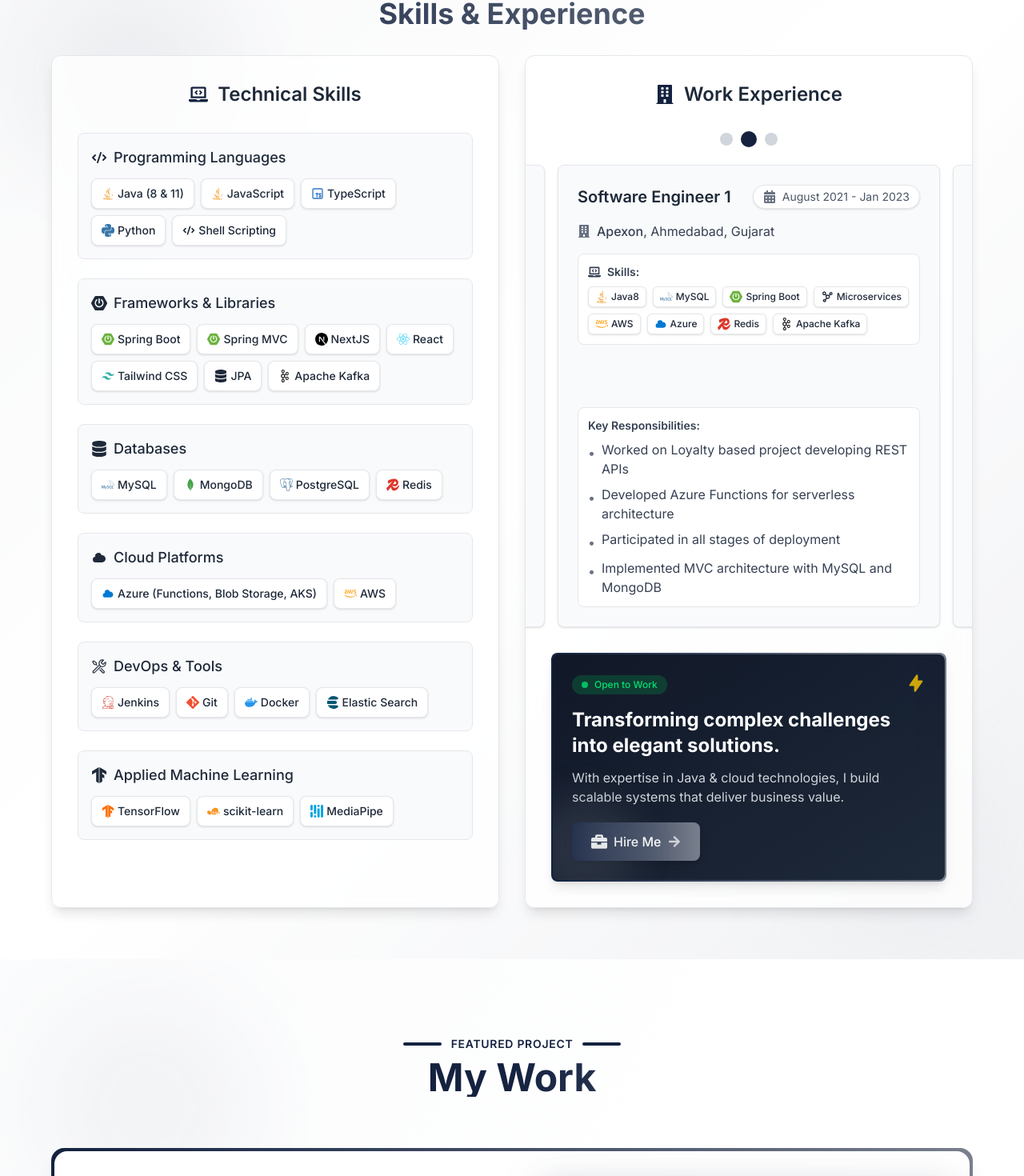
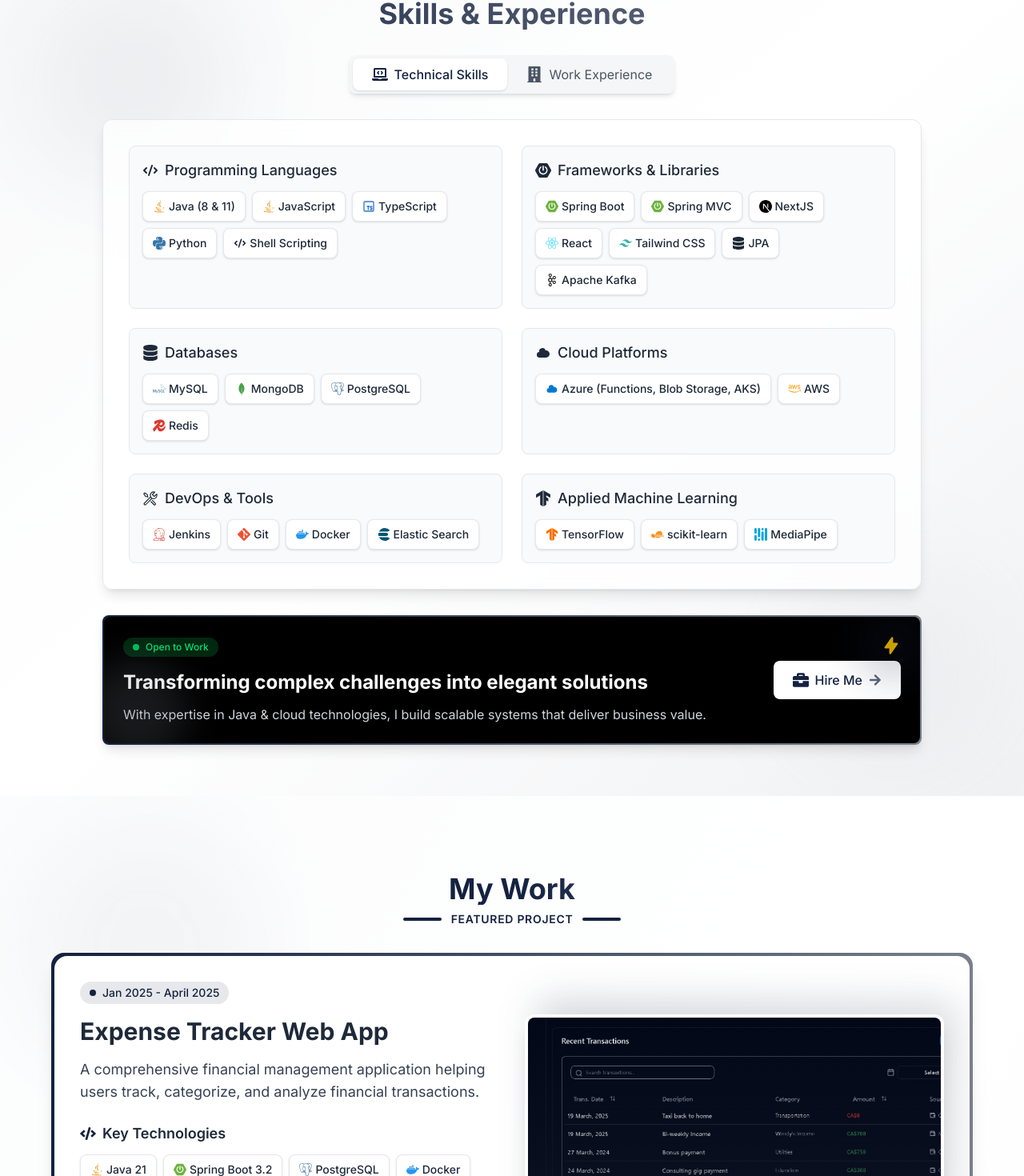
Before and after one commit to abhishek08vyas/portfolio, a Next.js app: page / in a window 1280 px wide. Shown: the part 867-2337 px from the top of the page at 80% size. Built offline with nearby package versions, Linux system fonts and the light colour scheme.

Commit message:
updated css

```diff
--- a/src/components/Projects.tsx
+++ b/src/components/Projects.tsx
@@ -193,15 +193,16 @@
       <div className="container mx-auto px-4 relative z-10">
         {/* Featured Project Spotlight */}
         <div className="mb-24">
-          <div className="flex items-center justify-center gap-3 mb-2">
+
+          <h2 className="text-4xl font-bold text-center mb-2 bg-gradient-to-r from-[#142240] via-[#142240] to-[#797F8C] bg-clip-text text-transparent">
+            My Work
+          </h2>
+
+          <div className="flex items-center justify-center gap-3 mb-8">
             <div className="h-1 w-12 bg-[#142240] rounded-full"></div>
             <span className="text-[#142240] font-semibold uppercase text-sm tracking-wider">Featured Project</span>
             <div className="h-1 w-12 bg-[#142240] rounded-full"></div>
           </div>
-
-          <h2 className="text-5xl font-bold text-center mb-16 bg-gradient-to-r from-[#142240] via-[#142240] to-[#797F8C] bg-clip-text text-transparent">
-            My Work
-          </h2>
 
           <div className="bg-gradient-to-r from-[#142240] to-[#797F8C] p-1 rounded-2xl shadow-xl max-w-6xl mx-auto transform hover:scale-[1.01] transition-all duration-500">
             <div className="bg-white rounded-2xl p-6 md:p-8 overflow-hidden">
@@ -223,14 +224,12 @@
                     </h4>
 
                     {/* Updated Tech Stack Rendering for Featured Project - now using getTechIcon function */}
-                    <div className="flex flex-wrap gap-2">
+                   <div className="flex flex-wrap gap-2">
                       {Object.entries(featuredProject.techStack).flatMap(([category, techs]) =>
                         techs.map((tech, idx) => (
                           <div
                             key={`${category}-${idx}`}
-                            className="px-3 py-1 bg-gradient-to-r from-[#142240] to-[#797F8C] text-white rounded-md text-sm font-medium shadow-sm flex items-center"
-                          >
-                            {/* Use getTechIcon function for consistent icon rendering */}
+                            className="px-3 py-2 bg-white text-gray-800 rounded-lg text-sm font-medium border border-gray-200 shadow-sm flex items-center">
                             {getTechIcon(tech)}
                             {tech}
                           </div>
--- a/src/components/SkillsAndExperience.tsx
+++ b/src/components/SkillsAndExperience.tsx
@@ -10,7 +10,6 @@
 import { GrReactjs } from "react-icons/gr";
 import { BiNetworkChart } from "react-icons/bi";
 import { VscTools } from "react-icons/vsc";
-import { AiOutlineApartment } from "react-icons/ai";
 import { ContactModal } from './ContactModel'; // Import the ContactModal component
 
 interface ExperienceItem {
@@ -64,15 +63,13 @@
   }
 ];
 
-// Skill icons mapping with original brand colors
+// Skill categories with their respective icons
 const skillIcons = {
   "Programming Languages": <HiCode className="w-5 h-5 text-gray-800" />,
   "Frameworks & Libraries": <SiSpringboot className="w-5 h-5 text-gray-800" />,
   "Databases": <FaDatabase className="w-5 h-5 text-gray-800" />,
   "Cloud Platforms": <HiCloud className="w-5 h-5 text-gray-800" />,
   "DevOps & Tools": <VscTools className="w-5 h-5 text-gray-800" />,
-  "Architecture": <AiOutlineApartment className="w-5 h-5 text-gray-800" />,
-  "Web Technologies": <TbBrandJavascript className="w-5 h-5 text-gray-800" />,
   "Applied Machine Learning": <SiTensorflow className="w-5 h-5 text-gray-800" />
 };
 
@@ -111,20 +108,21 @@
   "MediaPipe": <SiMediapipe className="w-4 h-4 mr-1 text-[#00A3E0]" />
 };
 
+// Simplified skill lists for a cleaner presentation
 const skills = {
   "Programming Languages": ["Java (8 & 11)", "JavaScript", "TypeScript", "Python", "Shell Scripting"],
   "Frameworks & Libraries": ["Spring Boot", "Spring MVC", "NextJS", "React", "Tailwind CSS", "JPA", "Apache Kafka"],
   "Databases": ["MySQL", "MongoDB", "PostgreSQL", "Redis"],
   "Cloud Platforms": ["Azure (Functions, Blob Storage, AKS)", "AWS"],
   "DevOps & Tools": ["Jenkins", "Git", "Docker", "Elastic Search"],
-  // "Architecture": ["Microservices", "Asynchronous systems", "Serverless"],
   "Applied Machine Learning": ["TensorFlow", "scikit-learn", "MediaPipe"]
 };
 
 export const SkillsAndExperience = () => {
+  const [activeTab, setActiveTab] = useState('skills'); // Track active tab: 'skills' or 'experience'
   const [activeExp, setActiveExp] = useState(0);
   const sliderRef = useRef<HTMLDivElement>(null);
-  const [isContactModalOpen, setIsContactModalOpen] = useState(false); // Add state for ContactModal
+  const [isContactModalOpen, setIsContactModalOpen] = useState(false);
 
   // Open and close modal functions
   const openContactModal = () => {
@@ -135,14 +133,16 @@
     setIsContactModalOpen(false);
   };
 
-  // Automatic slider
+  // Automatic slider for experiences
   useEffect(() => {
+    if (activeTab === 'experience') {
       const interval = setInterval(() => {
         setActiveExp((prev) => (prev + 1) % experiences.length);
       }, 5000);
 
       return () => clearInterval(interval);
-  }, []);
+    }
+  }, [activeTab]);
 
   // Find matching icon for a skill
   const getSkillIcon = (skillName: string) => {
@@ -165,7 +165,7 @@
         {skillsArray.map((skill, idx) => (
           <span
             key={idx}
-            className="px-2 py-1 bg-white text-gray-800 rounded-md text-xs font-medium border border-gray-200 shadow-sm flex items-center"
+            className="px-2 py-1 bg-white text-gray-800 rounded-md text-xs font-medium border border-gray-200 shadow-sm flex items-center hover:shadow-md transition-shadow"
           >
             {getSkillIcon(skill)}
             {skill}
@@ -177,7 +177,7 @@
 
   return (
     <section id="skills-experience" className="relative py-16 overflow-hidden">
-      {/* Background with gradient similar to hero */}
+      {/* Background with gradient */}
       <div className="absolute inset-0 bg-gradient-to-br from-gray-100 via-white to-gray-200">
         <div className="absolute inset-0 opacity-10">
           <div className="absolute top-10 left-10 w-64 h-64 rounded-full bg-[#142240] blur-3xl"></div>
@@ -191,17 +191,43 @@
           Skills & Experience
         </h2>
 
-        <div className="grid grid-cols-1 lg:grid-cols-2 gap-8 max-w-6xl mx-auto">
-          {/* Skills Section - Left Side */}
-          <div className="bg-white/80 backdrop-blur-sm rounded-xl shadow-lg p-8 border border-gray-200">
-            <h3 className="text-2xl font-semibold mb-8 text-center text-gray-800 flex items-center justify-center">
-              <FaLaptopCode className="w-6 h-6 mr-3 text-[#142240]" />
-              <span>Technical Skills</span>
-            </h3>
+        {/* Tab Navigation */}
+        <div className="flex justify-center mb-8">
+          <div className="inline-flex rounded-lg shadow-md bg-gray-100/70 p-1">
+            <button
+              onClick={() => setActiveTab('skills')}
+              className={`px-6 py-2 rounded-lg transition-all flex items-center ${
+                activeTab === 'skills'
+                  ? 'bg-white shadow-sm text-[#142240] font-medium'
+                  : 'text-gray-600 hover:text-gray-800'
+              }`}
+            >
+              <FaLaptopCode className="w-5 h-5 mr-2" />
+              Technical Skills
+            </button>
+            <button
+              onClick={() => setActiveTab('experience')}
+              className={`px-6 py-2 rounded-lg transition-all flex items-center ${
+                activeTab === 'experience'
+                  ? 'bg-white shadow-sm text-[#142240] font-medium'
+                  : 'text-gray-600 hover:text-gray-800'
+              }`}
+            >
+              <FaBuilding className="w-5 h-5 mr-2" />
+              Work Experience
+            </button>
+          </div>
+        </div>
 
-            <div className="space-y-6">
-              {Object.entries(skills).map(([category, items]) => (
-                <div key={category} className="rounded-lg bg-gray-50 p-4 border border-gray-200">
+        <div className="max-w-5xl mx-auto">
+          {/* Skills Content */}
+          <div className={`${activeTab === 'skills' ? 'block' : 'hidden'} bg-white/80 backdrop-blur-sm rounded-xl shadow-lg p-8 border border-gray-200`}>
+            <div className="grid grid-cols-1 md:grid-cols-2 gap-6">
+              {Object.entries(skills).map(([category, items], index) => (
+                <div
+                  key={category}
+                  className="rounded-lg bg-gray-50 p-4 border border-gray-200 transition-all hover:shadow-md"
+                >
                   <h4 className="text-lg font-medium mb-3 text-gray-800 flex items-center">
                     <span className="mr-2">
                       {skillIcons[category as keyof typeof skillIcons]}
@@ -212,7 +238,7 @@
                     {items.map((skill) => (
                       <span
                         key={skill}
-                        className="px-3 py-2 bg-white text-gray-800 rounded-lg text-sm font-medium border border-gray-200 shadow-sm flex items-center"
+                        className="px-3 py-2 bg-white text-gray-800 rounded-lg text-sm font-medium border border-gray-200 shadow-sm flex items-center hover:shadow-md transition-all"
                       >
                         {getSkillIcon(skill)}
                         {skill}
@@ -224,16 +250,11 @@
             </div>
           </div>
 
-          {/* Experience Section - Right Side with Infinite Slider */}
-          <div className="relative bg-white/80 backdrop-blur-sm rounded-xl shadow-lg p-8 border border-gray-200 overflow-hidden">
-            <h3 className="text-2xl font-semibold mb-8 text-center text-gray-800 flex items-center justify-center">
-              <FaBuilding className="w-6 h-6 mr-3 text-[#142240]" />
-              <span>Work Experience</span>
-            </h3>
-
+          {/* Experience Content */}
+          <div className={`${activeTab === 'experience' ? 'block' : 'hidden'} bg-white/80 backdrop-blur-sm rounded-xl shadow-lg p-8 border border-gray-200`}>
             {/* Slider controls */}
             <div className="flex justify-center mb-6 gap-3">
-              {experiences.map((_, index) => (
+              {experiences.map((exp, index) => (
                 <button
                   key={index}
                   onClick={() => setActiveExp(index)}
@@ -250,17 +271,18 @@
             {/* Slider container */}
             <div
               ref={sliderRef}
-              className="transition-all duration-500 ease-in-out"
+              className="transition-all duration-500 ease-in-out overflow-hidden"
+            >
+              <div
+                className="flex"
                 style={{ transform: `translateX(-${activeExp * 100}%)` }}
               >
-              <div className="flex">
                 {experiences.map((exp, index) => (
                   <div
                     key={index}
-                    className="min-w-full px-2" // Added horizontal padding
+                    className="min-w-full px-2"
                   >
-                    {/* Added mb-6 for vertical spacing between cards */}
-                    <div className="bg-gray-50 rounded-lg p-6 border border-gray-200 h-full shadow-sm mb-6">
+                    <div className="bg-gray-50 rounded-lg p-6 border border-gray-200 shadow-sm mb-6">
                       <div className="flex flex-col justify-between h-full">
                         <div>
                           <div className="flex flex-col md:flex-row md:items-center justify-between mb-4">
@@ -299,15 +321,18 @@
                 ))}
               </div>
             </div>
+          </div>
 
-            {/* Open to Work & Hire Me Section */}
+          {/* Open to Work & Hire Me Section - Always visible */}
           <div className="mt-8">
             <div className="bg-gradient-to-r from-[#142240] to-[#797F8C] rounded-lg p-0.5 shadow-lg transform transition-all hover:scale-[1.02] hover:shadow-xl">
-                <div className="relative bg-gradient-to-br from-gray-900 to-gray-800 rounded-lg p-6 overflow-hidden">
+              <div className="relative bg-black rounded-lg p-6 overflow-hidden">
                 {/* Decorative elements */}
                 <div className="absolute top-0 right-0 -mt-4 -mr-4 w-24 h-24 rounded-full bg-[#142240] opacity-20 blur-xl"></div>
                 <div className="absolute bottom-0 left-0 -mb-6 -ml-6 w-32 h-32 rounded-full bg-[#797F8C] opacity-20 blur-xl"></div>
 
+                <div className="flex flex-col md:flex-row md:items-center md:justify-between">
+                  <div className="mb-6 md:mb-0 md:mr-6">
                     {/* Status badge */}
                     <div className="inline-flex items-center bg-green-500/20 text-green-400 rounded-full py-1 px-3 mb-4 text-xs font-medium">
                       <span className="w-2 h-2 bg-green-400 rounded-full mr-2 animate-pulse"></span>
@@ -316,27 +341,28 @@
 
                     {/* Main content */}
                     <h4 className="text-xl md:text-2xl font-bold text-white mb-3">
-                    Transforming complex challenges into elegant solutions.
+                      Transforming complex challenges into elegant solutions
                     </h4>
 
-                  <p className="text-gray-300 mb-5">
+                    <p className="text-gray-300">
                       With expertise in Java & cloud technologies, I build scalable systems that deliver business value.
                     </p>
+                  </div>
 
                   {/* Hire Me button - Modified to open contact modal */}
                   <button
                     onClick={openContactModal}
-                    className="inline-flex items-center justify-center bg-gradient-to-r from-[#142240] to-[#797F8C] text-white font-medium px-6 py-3 rounded-lg shadow-lg transition-all hover:from-[#142240] hover:to-[#797F8C] hover:shadow-xl group"
+                    className="inline-flex items-center justify-center bg-white text-[#142240] font-medium px-6 py-3 rounded-lg shadow-lg transition-all hover:bg-gray-100 hover:shadow-xl group whitespace-nowrap"
                   >
                     <FaBriefcase className="w-5 h-5 mr-2" />
                     Hire Me
                     <FaArrowRight className="w-4 h-4 ml-2 opacity-70 transform transition-transform group-hover:translate-x-1" />
                   </button>
+                </div>
 
                 {/* Lightning bolt decorative element */}
                 <div className="absolute top-6 right-6 text-yellow-400 opacity-80">
                   <HiLightningBolt className="w-6 h-6" />
-                  </div>
                 </div>
               </div>
             </div>
```
Also changed, not shown: src/components/Hero.tsx (+4 -4 lines), 1 other file (tests, documents, lock files or other folders). Lines whose indentation alone changed are shown as unchanged.
